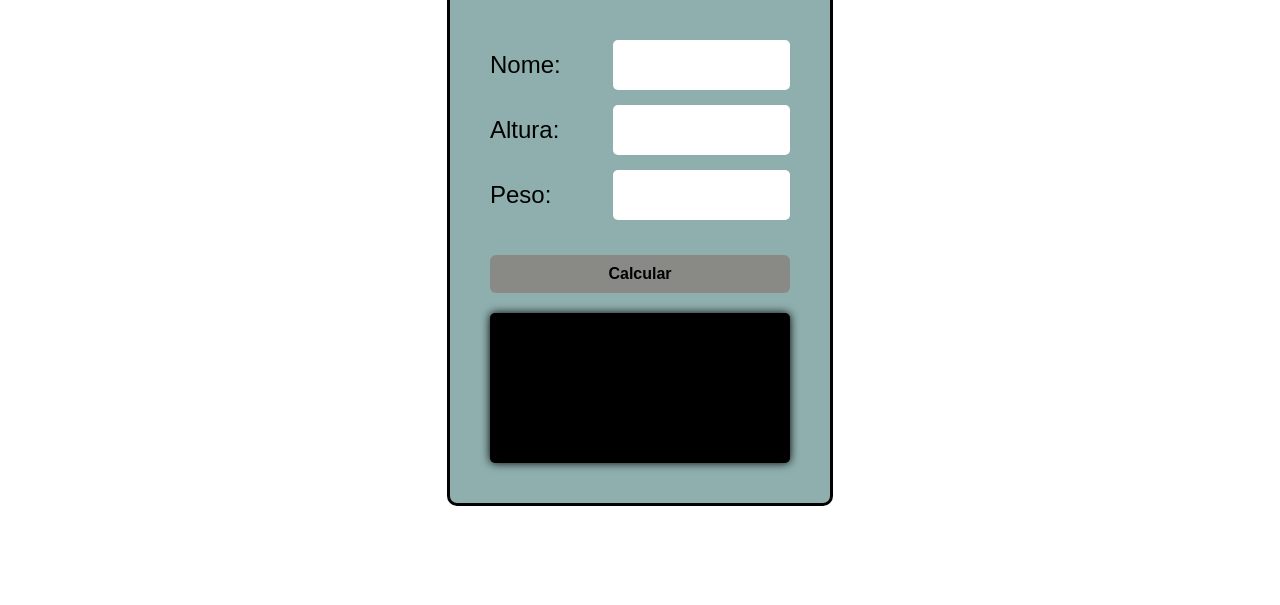
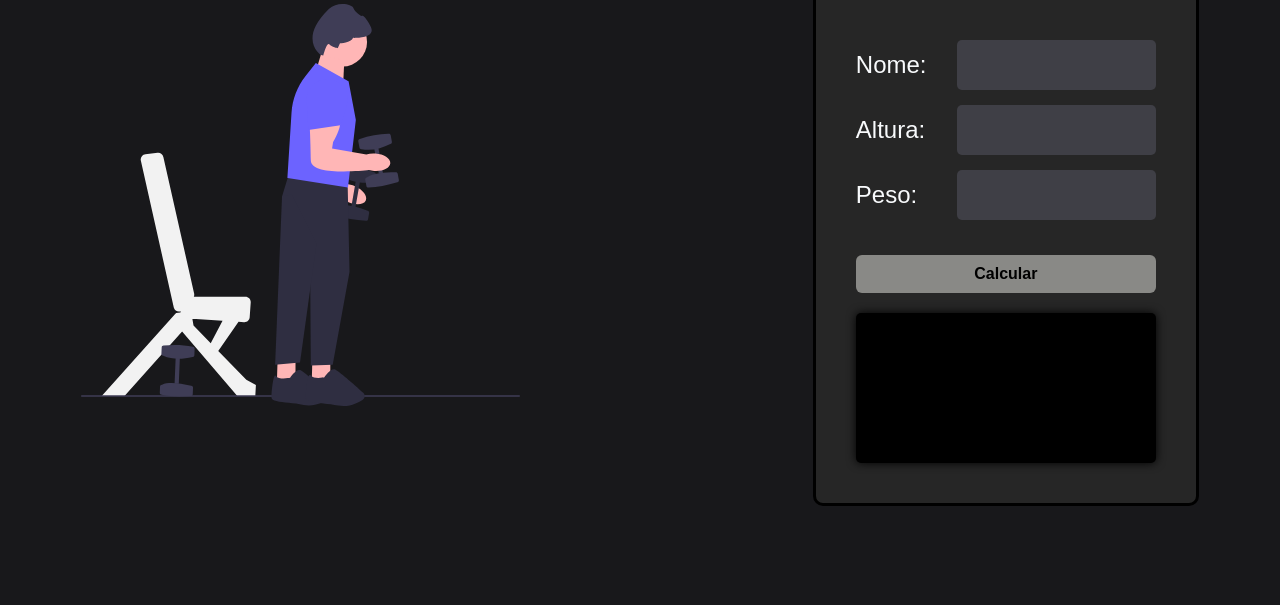
Before and after one commit to Perdk/Calculadora-IMC, a plain HTML site: page index.html in a window 1280 px wide. Shown: the part 195-800 px from the top of the page. Drawn offline with Linux system fonts and the light colour scheme.

Commit message:
Novo layout

```diff
--- a/index.html
+++ b/index.html
@@ -9,7 +9,7 @@
 <body>
 
 <main>
-
+    <section class="img"><img src="./imagem/saude.svg" alt="Homem fazendo exercicio"></section>
 
         <div class="container">
 
--- a/style.css
+++ b/style.css
@@ -11,6 +11,7 @@ main {
     height: 100vh;
     justify-content: center;
     align-items: center;
+    background-color: #18181b;
 }
 
 .container {
@@ -19,7 +20,7 @@ main {
     border: solid ;
     padding: 40px;
     border-radius: 10px;
-    background-color: #1557;
+    background-color: #262626;
 }
 
 .title{
@@ -27,12 +28,16 @@ main {
     justify-content: center;
     margin-bottom: 50px;
     border-bottom: 5px solid;
+    color: #f8fafc;
 }
 
 .inputs input{
     border-radius: 5px;
     height: 50px;
     border: none;
+    background-color: #3f3f46;
+    color: #f8fafc;
+    font-size: 15px;
 }
 
 .inputs label{
@@ -42,6 +47,7 @@ main {
     font: bold;
     margin-bottom: 15px;
     font-size: 150%;
+    color: #f8fafc;
 }
 
 #calcular{
@@ -72,3 +78,9 @@ main {
     color: white;
     padding: 20px;
 }
+
+
+.img img{
+    display: flex;
+    width: 60%;
+}
```
Also changed, not shown: imagem/saude.svg (added).
